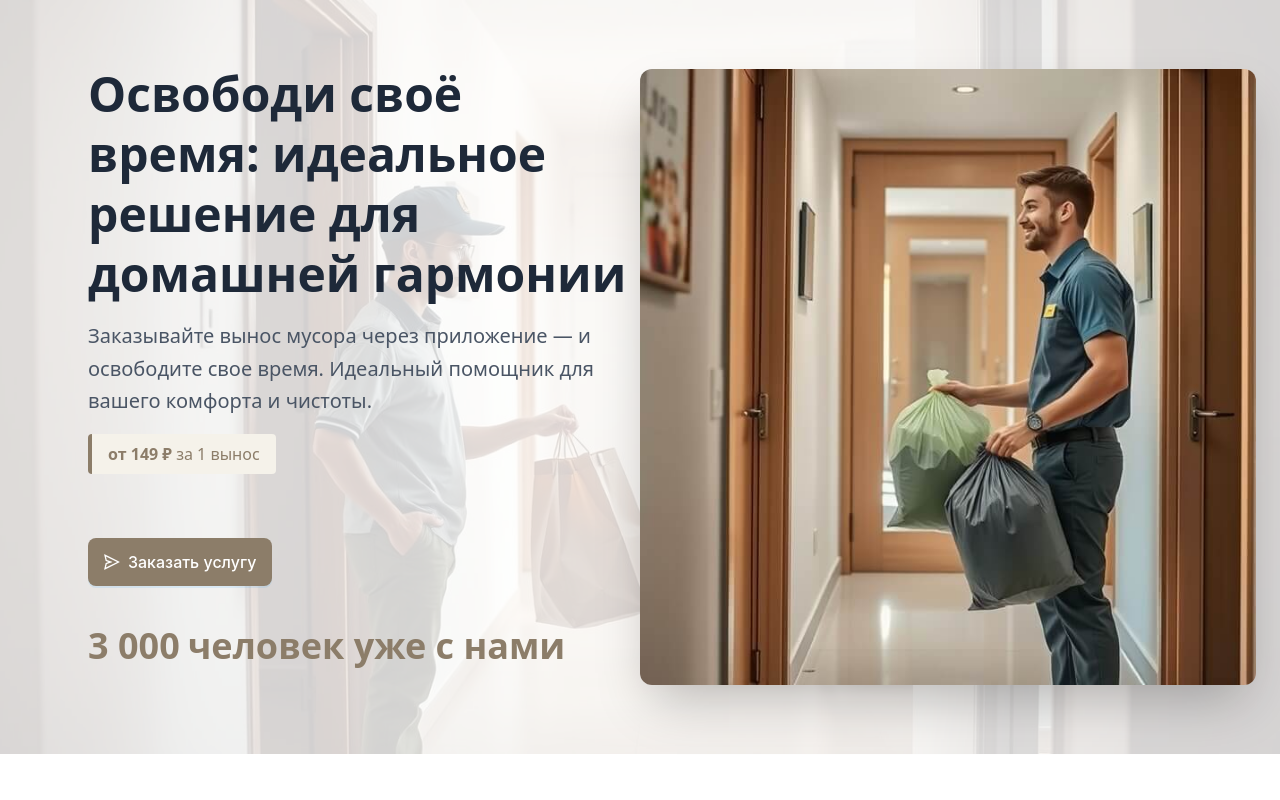
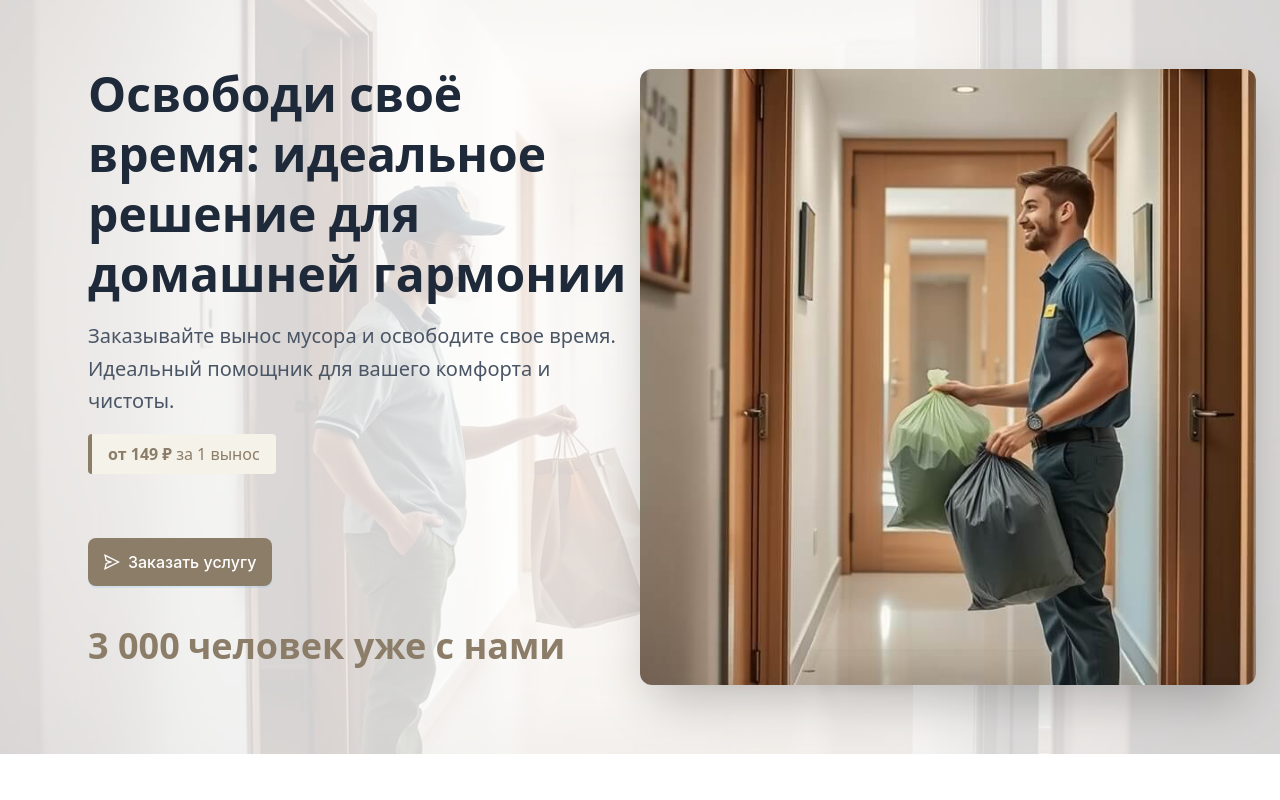
Before and after one commit to charlieMango/binly-form, a React (Vite) app: page / in a window 1280 px wide. Shown: the top 800 px of the page. Built offline with nearby package versions, Linux system fonts and the light colour scheme; no server answers; the HTML template or start-up script is replaced by a standard one.

Commit message:
BIN-16 поправил заголовок, поправил ошибки линтера

```diff
--- a/package.json
+++ b/package.json
@@ -5,7 +5,7 @@
   "type": "module",
   "scripts": {
     "dev": "vite",
-    "build": "tsc -b && vite build",
+    "build": "rm -rf dist && tsc -b && vite build",
     "lint": "eslint .",
     "preview": "vite preview"
   },
--- a/src/components/Footer.tsx
+++ b/src/components/Footer.tsx
@@ -1,4 +1,3 @@
-import React from 'react';
 import { Link } from 'react-router-dom';
 import './Footer.css';
 
--- a/src/pages/Client/ClientForm.tsx
+++ b/src/pages/Client/ClientForm.tsx
@@ -213,7 +213,7 @@ const ClientForm: React.FC = () => {
               Освободи своё время: идеальное решение для домашней гармонии
             </h1>
             <p className="text-lg md:text-xl mb-4 text-gray-600 leading-relaxed">
-              Заказывайте вынос мусора через приложение — и освободите свое
+              Заказывайте вынос мусора и освободите свое
               время. Идеальный помощник для вашего комфорта и чистоты.
             </p>
 
--- a/src/pages/LegalAgreement.tsx
+++ b/src/pages/LegalAgreement.tsx
@@ -1,4 +1,3 @@
-import React from 'react';
 import './LegalPrivacy.css';
 import Breadcrumbs from '../components/Breadcrumbs';
 
--- a/src/pages/PrivacyPolicy.tsx
+++ b/src/pages/PrivacyPolicy.tsx
@@ -1,4 +1,3 @@
-import React from 'react';
 import './LegalPrivacy.css';
 import Breadcrumbs from '../components/Breadcrumbs';
 
```
